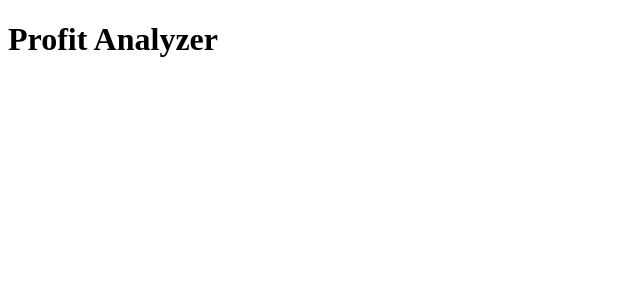
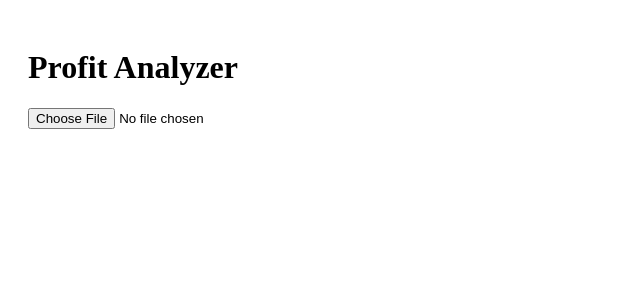
Before and after one commit to Viktor85-prog/profit-analyzer, a Vue app: page / in a window 1280 px wide. Shown: the top 300 px of the page, without its empty margins (0-640 px from the left). Built offline with nearby package versions, Linux system fonts and the light colour scheme.

Commit message:
add PortfolioPage

```diff
--- a/package.json
+++ b/package.json
@@ -9,7 +9,9 @@
   },
   "dependencies": {
     "core-js": "^3.8.3",
-    "vue": "^2.6.14"
+    "vue": "^2.6.14",
+    "vuetify": "^2.7.2",
+    "xlsx": "^0.18.5"
   },
   "devDependencies": {
     "@babel/core": "^7.12.16",
--- a/src/App.vue
+++ b/src/App.vue
@@ -1,11 +1,13 @@
 <template>
-  <div id="app">
-    <h1>Profit Analyzer</h1>
-  </div>
+  <PortfolioPage />
 </template>
 
 <script>
+import PortfolioPage from "./pages/PortfolioPage.vue";
+
 export default {
-  name: 'App'
+  components: {
+    PortfolioPage
+  }
 };
 </script>
--- /dev/null
+++ b/src/pages/PortfolioPage.vue
@@ -0,0 +1,91 @@
+<template>
+  <div class="portfolio-page">
+    <h1>Profit Analyzer</h1>
+
+    <input type="file" accept=".xlsx,.xls" @change="handleFileUpload" />
+
+    <div v-if="rows.length">
+      <h2>Данные из Excel</h2>
+
+      <table border="1" cellpadding="5">
+        <thead>
+          <tr>
+            <th v-for="(header, index) in headers" :key="index">
+              {{ header }}
+            </th>
+          </tr>
+        </thead>
+
+        <tbody>
+          <tr v-for="(row, rowIndex) in rows" :key="rowIndex">
+            <td v-for="(cell, cellIndex) in row" :key="cellIndex">
+              {{ cell }}
+            </td>
+          </tr>
+        </tbody>
+      </table>
+    </div>
+  </div>
+</template>
+
+<script>
+import * as XLSX from "xlsx";
+
+export default {
+  name: "PortfolioPage",
+
+  data() {
+    return {
+      headers: [],
+      rows: []
+    };
+  },
+
+  methods: {
+    handleFileUpload(event) {
+      const file = event.target.files[0];
+
+      if (!file) return;
+
+      const reader = new FileReader();
+
+      reader.onload = (e) => {
+        const data = new Uint8Array(e.target.result);
+
+        const workbook = XLSX.read(data, {
+          type: "array"
+        });
+
+        const firstSheetName = workbook.SheetNames[0];
+
+        const worksheet = workbook.Sheets[firstSheetName];
+
+        const jsonData = XLSX.utils.sheet_to_json(worksheet, {
+          header: 1
+        });
+
+        this.headers = jsonData[0] || [];
+        this.rows = jsonData.slice(1);
+      };
+
+      reader.readAsArrayBuffer(file);
+    }
+  }
+};
+</script>
+
+<style scoped>
+.portfolio-page {
+  padding: 20px;
+}
+
+table {
+  margin-top: 20px;
+  border-collapse: collapse;
+}
+
+td,
+th {
+  padding: 8px;
+}
+</style>
```
Also changed, not shown: 2 other files (tests, documents, lock files or other folders).
